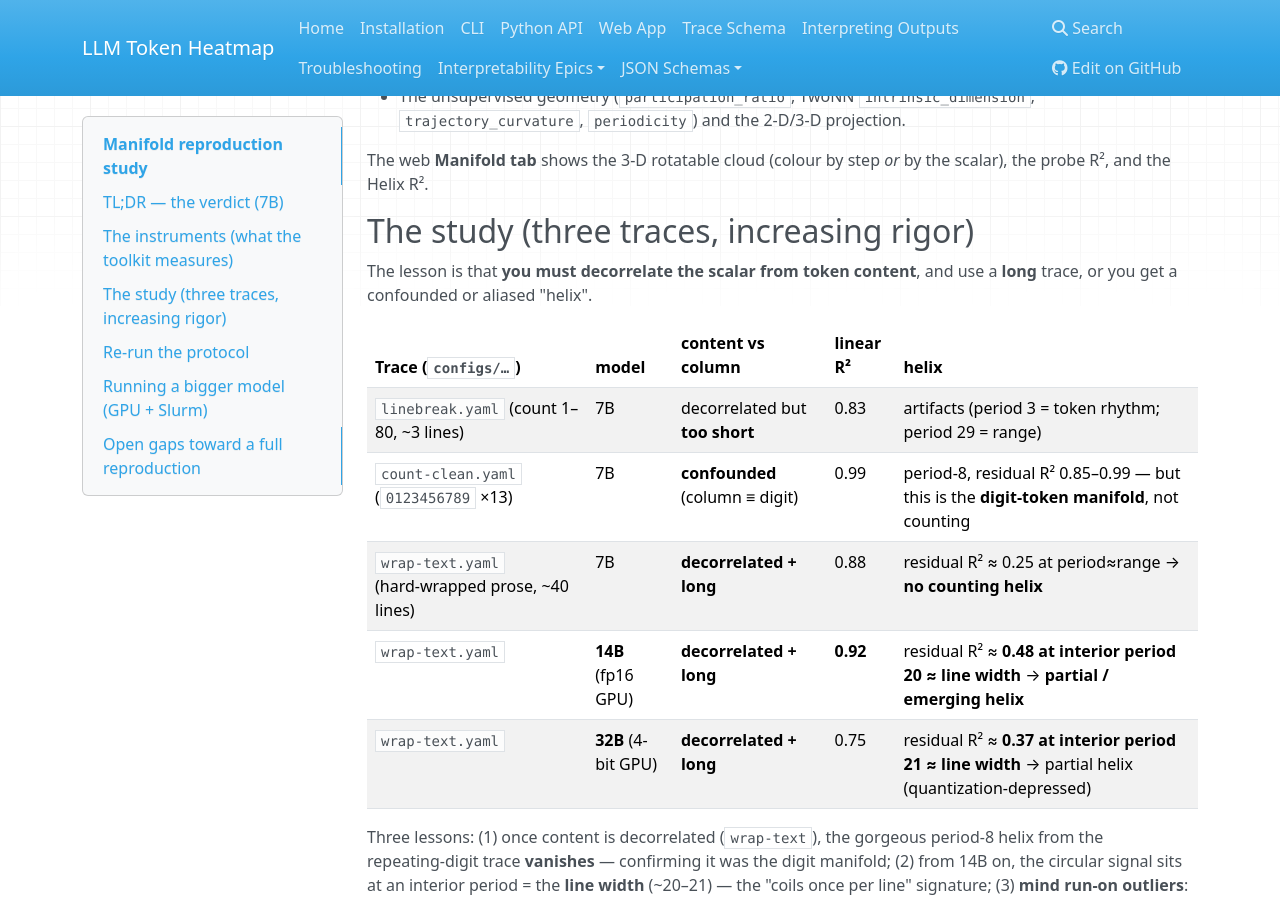
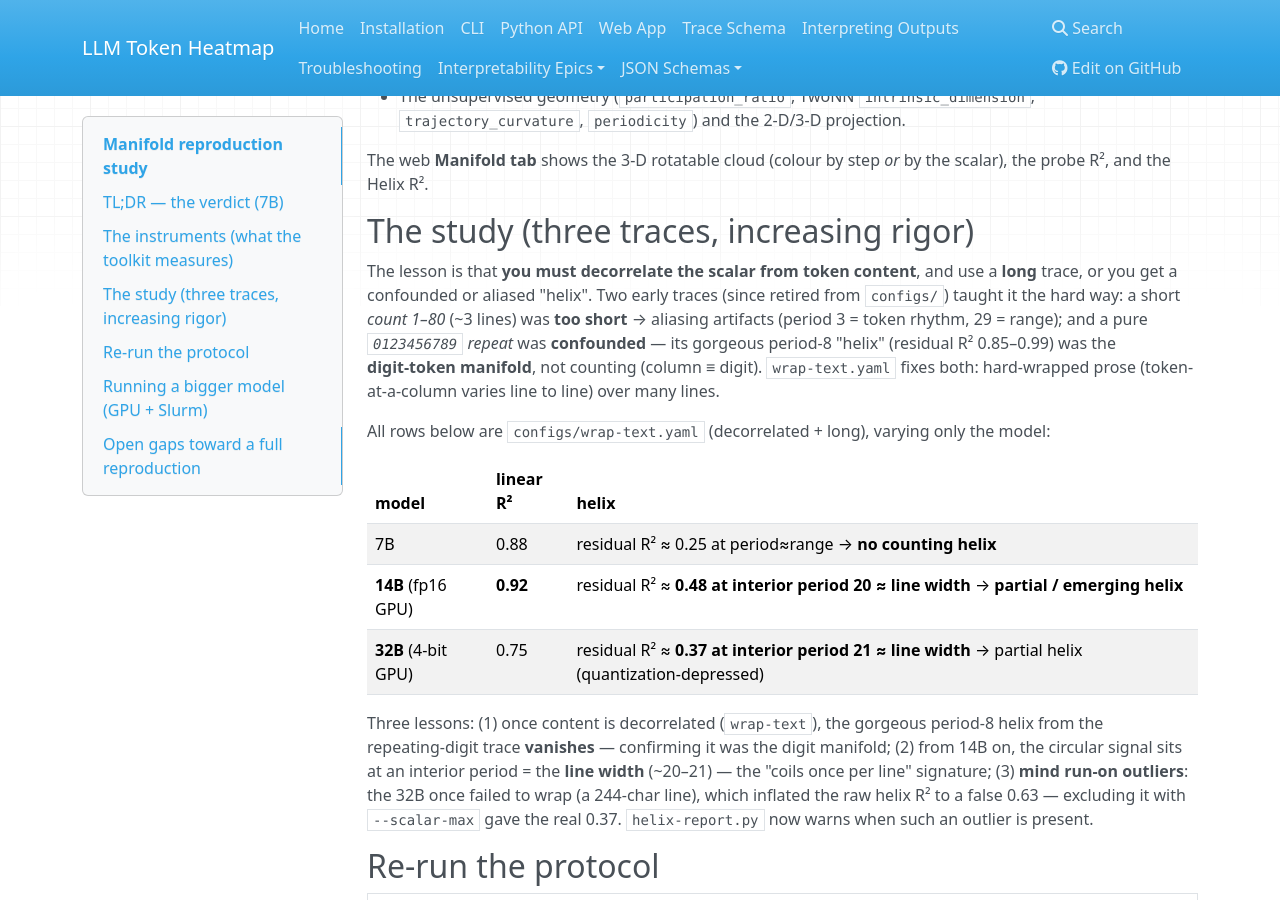
Before and after one commit to zangjiucheng/Token-Heatmap, an MkDocs documentation site: the page built from docs/manifold-reproduction.md, in a window 1280 px wide and 900 px high, scrolled down 1022 px. Built offline with MkDocs 1.6.1, drawn with Linux system fonts in a browser that asks for light colours; nearby versions of some CDN libraries.

Commit message:
chore(configs): reorganize experiment configs around the lenses
Curate configs/ so each file is a self-contained experiment mapped to a
lens, add the per-head circuits the new DLA / attribution-graph tooling
was built for, and index them in configs/README.md.

Add:
  induction.yaml       induction-head copy circuit (per-head DLA + ablation)
  ioi.yaml             name-mover circuit (IOI); verified 0.5B -> " Mary"
  attention-demo.yaml  few-shot table; readable per-head attention
  reasoning.yaml       14B algebra; logit-lens evolution + DLA (from the old
                       math scratch config)
  README.md            index: config -> experiment -> model -> lenses

The three small (0.5B) circuit demos set capture_full_attention +
capture_full_activations, so one `token-heatmap trace --config <name>`
run populates every lens (Heatmap, Logit Lens, Attention, Attribution,
Graph, interventions) with no extra flags.

Remove:
  dla-demo.yaml        duplicate of recall-probe.yaml (same model + prompt)
  linebreak.yaml,
  count-clean.yaml     superseded manifold attempts (too-short / confounded);
                       findings folded into docs/manifold-reproduction.md

Repoint the dla_causal_validation.py example at the ioi/induction configs.

Co-Authored-By: Claude Opus 4.8 <noreply@anthropic.com>

```diff
--- a/docs/manifold-reproduction.md
+++ b/docs/manifold-reproduction.md
@@ -47,15 +47,22 @@ scalar), the probe R², and the Helix R².
 ## The study (three traces, increasing rigor)
 
 The lesson is that **you must decorrelate the scalar from token content**, and
-use a **long** trace, or you get a confounded or aliased "helix".
+use a **long** trace, or you get a confounded or aliased "helix". Two early
+traces (since retired from `configs/`) taught it the hard way: a short *count
+1–80* (~3 lines) was **too short** → aliasing artifacts (period 3 = token
+rhythm, 29 = range); and a pure *`0123456789` repeat* was **confounded** — its
+gorgeous period‑8 "helix" (residual R² 0.85–0.99) was the **digit‑token
+manifold**, not counting (column ≡ digit). `wrap-text.yaml` fixes both:
+hard‑wrapped prose (token-at-a-column varies line to line) over many lines.
 
-| Trace (`configs/…`) | model | content vs column | linear R² | helix |
-| --- | --- | --- | --- | --- |
-| `linebreak.yaml` (count 1–80, ~3 lines) | 7B | decorrelated but **too short** | 0.83 | artifacts (period 3 = token rhythm; period 29 = range) |
-| `count-clean.yaml` (`0123456789` ×13) | 7B | **confounded** (column ≡ digit) | 0.99 | period‑8, residual R² 0.85–0.99 — but this is the **digit‑token manifold**, not counting |
-| `wrap-text.yaml` (hard‑wrapped prose, ~40 lines) | 7B | **decorrelated + long** | 0.88 | residual R² ≈ 0.25 at period≈range → **no counting helix** |
-| `wrap-text.yaml` | **14B** (fp16 GPU) | **decorrelated + long** | **0.92** | residual R² ≈ **0.48 at interior period 20 ≈ line width** → **partial / emerging helix** |
-| `wrap-text.yaml` | **32B** (4-bit GPU) | **decorrelated + long** | 0.75 | residual R² ≈ **0.37 at interior period 21 ≈ line width** → partial helix (quantization-depressed) |
+All rows below are `configs/wrap-text.yaml` (decorrelated + long), varying only
+the model:
+
+| model | linear R² | helix |
+| --- | --- | --- |
+| 7B | 0.88 | residual R² ≈ 0.25 at period≈range → **no counting helix** |
+| **14B** (fp16 GPU) | **0.92** | residual R² ≈ **0.48 at interior period 20 ≈ line width** → **partial / emerging helix** |
+| **32B** (4-bit GPU) | 0.75 | residual R² ≈ **0.37 at interior period 21 ≈ line width** → partial helix (quantization-depressed) |
 
 Three lessons: (1) once content is decorrelated (`wrap-text`), the gorgeous
 period‑8 helix from the repeating‑digit trace **vanishes** — confirming it was
```
Also changed, not shown: configs/README.md (added, +32 -0 lines), 8 other files.
